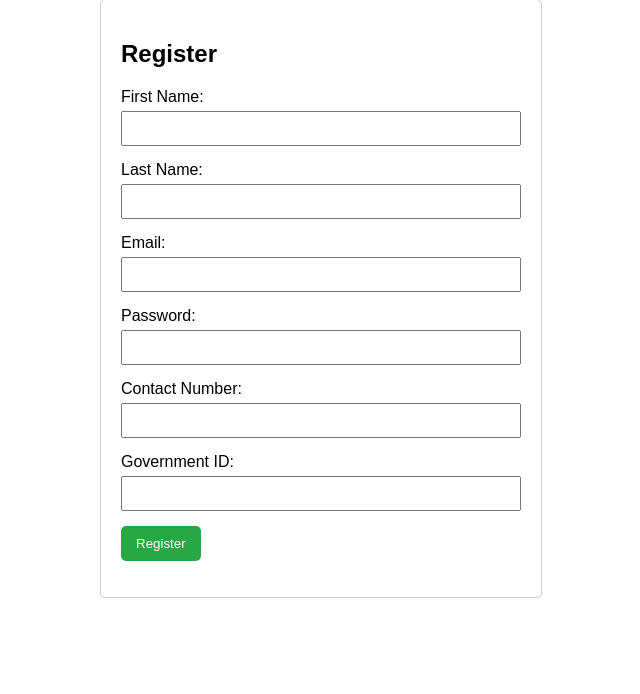
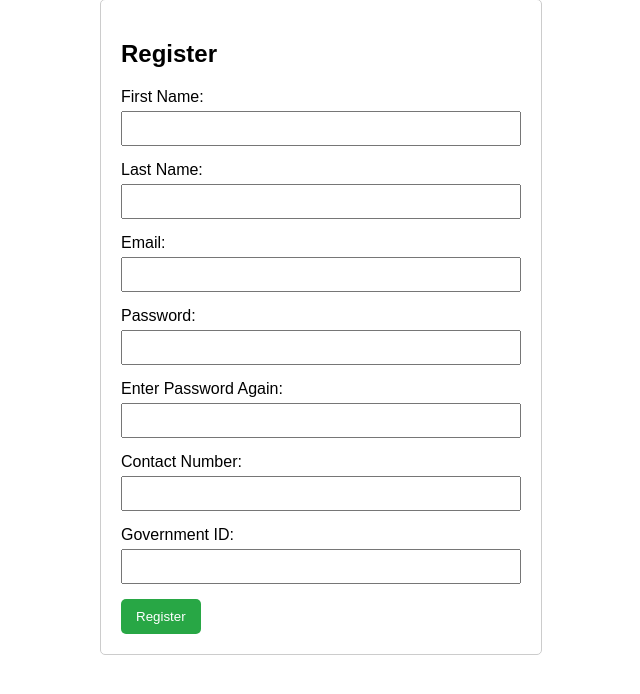
Before and after one commit to sggenDebugs/thesis-website, a PHP site: page /register.php in a window 1280 px wide. Shown: the part 51-745 px from the top of the page, without its empty margins (319-959 px from the left). Run offline with PHP 8.4, Linux system fonts and the light colour scheme.

Commit message:
feat: add password confirmation to registration process

```diff
--- a/register.php
+++ b/register.php
@@ -19,22 +19,31 @@ if ($conn->connect_error) {
 // Create a User object
 $user = new User($conn);
 
+function verifyPasswords($password, $retype_password)
+{
+    return $password === $retype_password;
+}
+
 if ($_SERVER['REQUEST_METHOD'] === 'POST') {
     // Get form data
     $first_name = trim($_POST['first_name']);
     $last_name = trim($_POST['last_name']);
     $email = trim($_POST['email']);
     $password = trim($_POST['password']);
+    $retype_password = trim($_POST['retype-password']);
     $contact_number = trim($_POST['contact_number']);
     $government_id = trim($_POST['government_id']);
 
     // Call the register method
-    $result = $user->register($first_name, $last_name, $email, $password, $contact_number, $government_id);
-
-    if ($result === "Registration successful! You can now <a href='login.php'>login</a>.") {
-        $success = $result;
+    if (!verifyPasswords($password, $retype_password)) {
+        $error = 'Passwords do not match! Please try again.';
     } else {
-        $error = $result;
+        $result = $user->register($first_name, $last_name, $email, $password, $contact_number, $government_id);
+        if ($result === "Registration successful! You can now <a href='login.php'>login</a>.") {
+            $success = $result;
+        } else {
+            $error = $result;
+        }
     }
 }
 $conn->close();
@@ -42,12 +51,14 @@ $conn->close();
 
 <!DOCTYPE html>
 <html lang="en">
+
 <head>
     <meta charset="UTF-8">
     <meta name="viewport" content="width=device-width, initial-scale=1.0">
     <title>Register</title>
     <link rel="stylesheet" type="text/css" href="css/register.css">
 </head>
+
 <body>
     <div class="container">
         <h2>Register</h2>
@@ -69,6 +80,10 @@ $conn->close();
                 <input type="password" id="password" name="password" required>
             </div>
             <div class="form-group">
+                <label for="retype-password">Enter Password Again:</label>
+                <input type="password" id="retype-password" name="retype-password" required>
+            </div>
+            <div class="form-group">
                 <label for="contact_number">Contact Number:</label>
                 <input type="text" id="contact_number" name="contact_number">
             </div>
@@ -78,12 +93,13 @@ $conn->close();
             </div>
             <button type="submit">Register</button>
         </form>
-        <?php if (isset($error)): ?>
+        <?php if (isset($error) && $error): ?>
             <p class="error"><?php echo $error; ?></p>
         <?php endif; ?>
-        <?php if (isset($success)): ?>
+        <?php if (isset($success) && $success): ?>
             <p class="success"><?php echo $success; ?></p>
         <?php endif; ?>
     </div>
 </body>
+
 </html>
```
